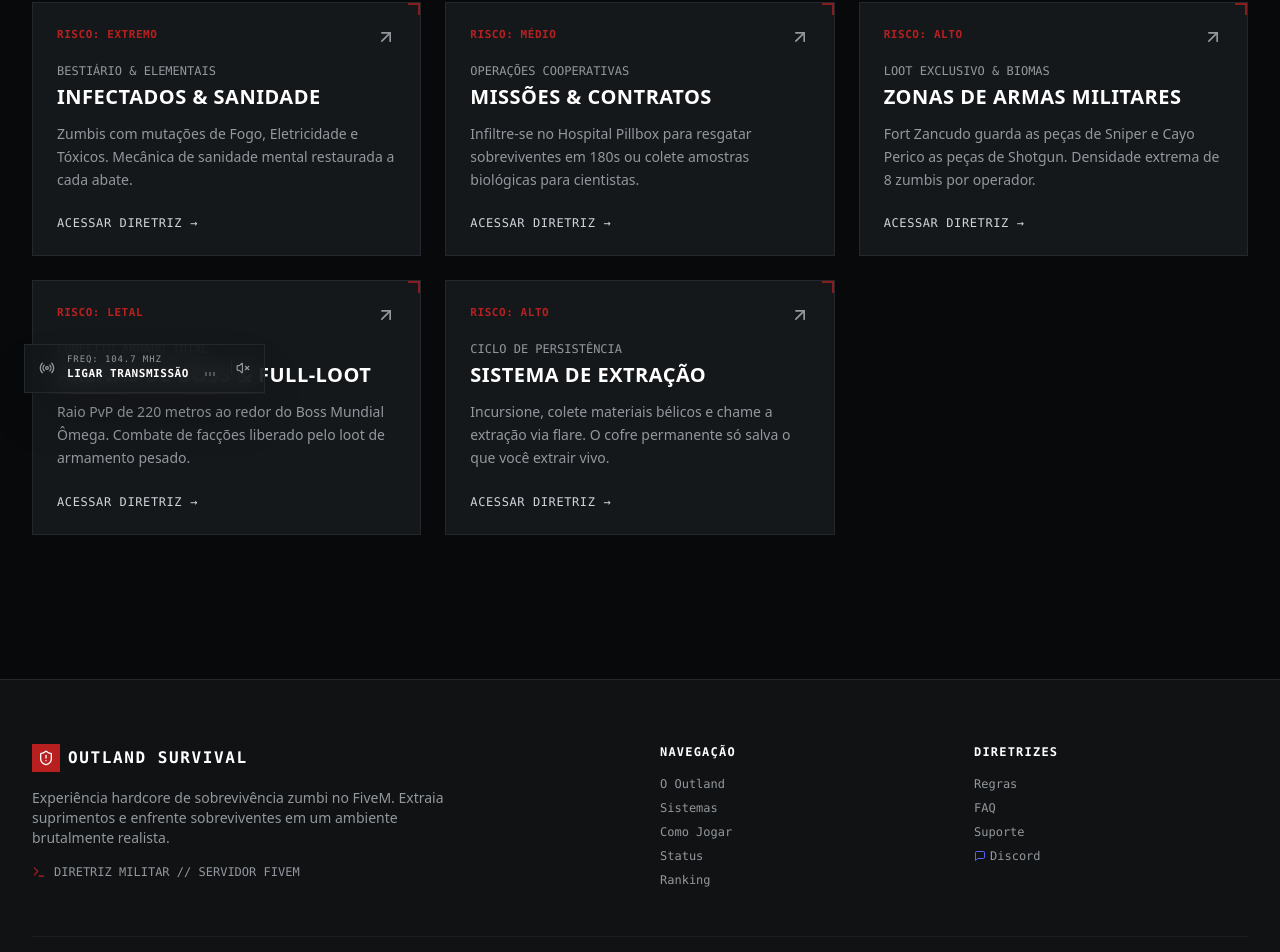
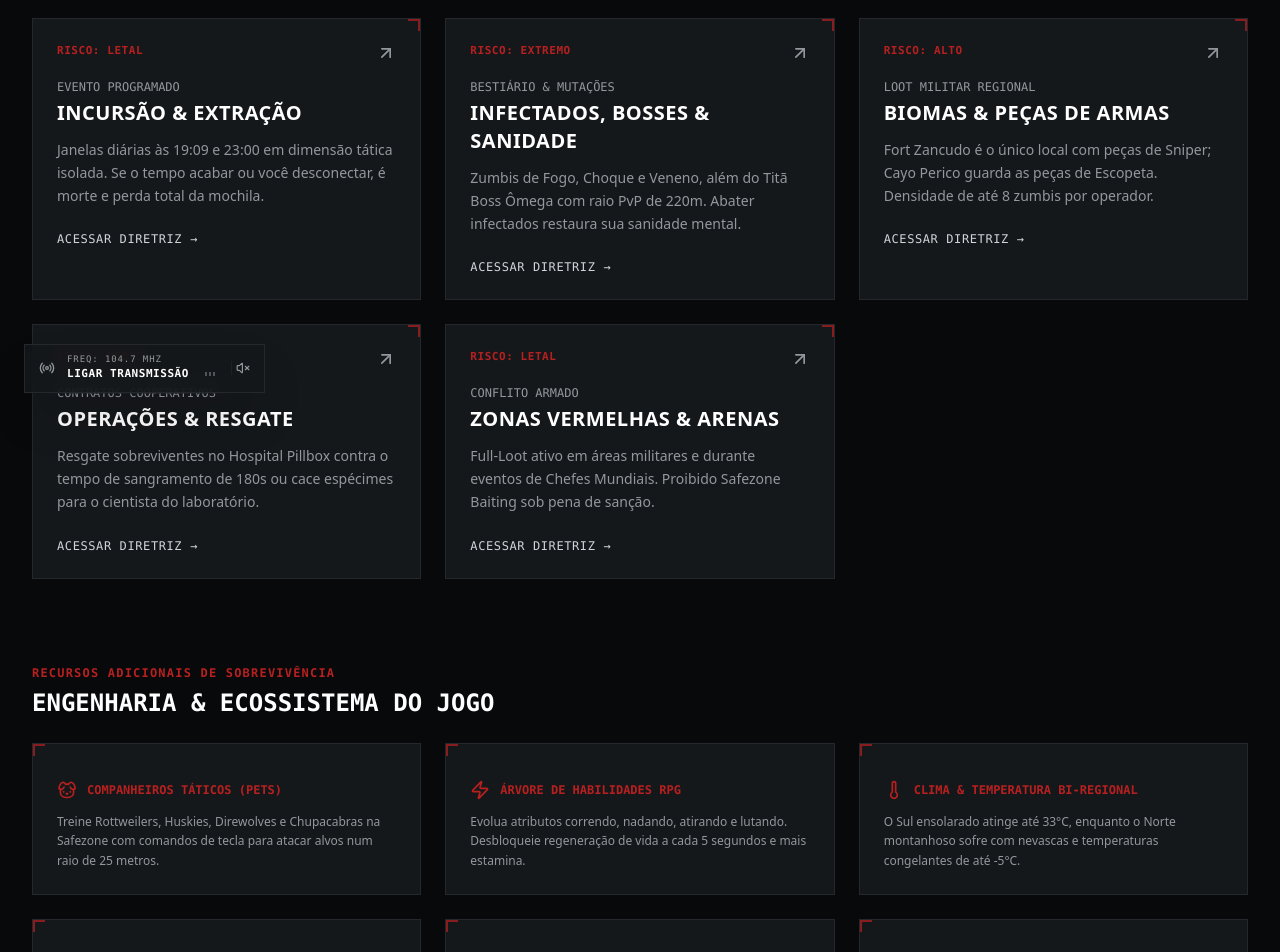
Before and after one commit to 08Dark08/outland-survival, a Next.js app: page /sistemas in a window 1280 px wide. Shown: the part 383-1335 px from the top of the page. Built offline with nearby package versions, Linux system fonts and the light colour scheme; no server answers.

Commit message:
atualizacao do site

```diff
--- a/src/app/sistemas/extracao/page.tsx
+++ b/src/app/sistemas/extracao/page.tsx
@@ -1,15 +1,89 @@
 import { SectionHeading } from "@/components/ui/SectionHeading";
 import { PlayNowButton } from "@/components/server/PlayNowButton";
+import { HudCorner } from "@/components/effects/HudCorner";
+import { Timer, AlertTriangle, ShieldCheck, Skull, Trophy, Radio } from "lucide-react";
+
+export const metadata = {
+  title: "Sistema de Incursão & Extração | Outland Survival",
+  description: "Janelas diárias de extração às 19:09 e 23:00 em dimensão isolada com full-loot.",
+};
 
 export default function ExtracaoPage() {
+  const schedules = [
+    { time: "19:09", label: "Incursão Diária 1", days: "Segunda a Domingo" },
+    { time: "23:00", label: "Incursão Noturna 2", days: "Segunda a Domingo" },
+  ];
+
   return (
-    <div className="max-w-5xl mx-auto px-4 py-12 space-y-8">
-      <SectionHeading badge="RETIRADA" title="SISTEMA DE EXTRAÇÃO" description="Somente itens extraídos em helipontos sinalizados persistem após a incursion." />
-      <div className="bg-background-panel border border-border p-6 space-y-4">
-        <h3 className="font-bold text-white uppercase">COMO FUNCIONA</h3>
-        <p className="text-sm text-tactical-gray">Ao iniciar o ponto de extração, um sinalizador de fumaça é disparado na área. Sobreviva aos 30 segundos de contagem para consolidar seus suprimentos.</p>
+    <div className="max-w-5xl mx-auto px-4 sm:px-6 lg:px-8 py-12 space-y-12 font-sans">
+      <SectionHeading
+        badge="EVENTO DE INCURSÃO PROGRAMADA"
+        title="INCURSÃO TÁTICA & EXTRAÇÃO HARDCORE"
+        description="O maior teste de coragem do Outland. O loot que você encontrar em campo só se torna permanente se você extrair vivo antes do encerramento da janela."
+      />
+
+      {/* HORÁRIOS DE RÁDIO */}
+      <div className="bg-background-panel border border-crimson p-6 md:p-8 relative shadow-tactical">
+        <HudCorner position="top-left" />
+        <div className="flex items-center gap-2 font-mono text-xs font-bold text-crimson uppercase tracking-wider mb-2">
+          <Radio className="w-4 h-4 animate-pulse" />
+          <span>CRONOGRAMA OFICIAL DE ABERTURA</span>
+        </div>
+        <h3 className="text-2xl font-bold font-mono uppercase text-white mb-4">
+          JANELAS DIÁRIAS DE EXTRAÇÃO
+        </h3>
+        <p className="text-xs text-tactical-gray mb-6 leading-relaxed">
+          Os participantes inscritos recebem um aviso geral no rádio 120 segundos antes do início e são transportados para a dimensão isolada do evento com uniforme militar tático:
+        </p>
+
+        <div className="grid grid-cols-1 sm:grid-cols-2 gap-4 font-mono">
+          {schedules.map((s, idx) => (
+            <div key={idx} className="bg-background-secondary border border-border p-4 flex items-center justify-between">
+              <div>
+                <div className="text-[10px] text-tactical-gray uppercase">{s.label}</div>
+                <div className="text-2xl font-black text-white">{s.time}</div>
+              </div>
+              <span className="text-[11px] text-tactical-green border border-tactical-green/40 px-2.5 py-1">
+                {s.days}
+              </span>
+            </div>
+          ))}
+        </div>
       </div>
-      <div className="flex justify-center"><PlayNowButton size="large" /></div>
+
+      {/* REGRAS CRÍTICAS DA EXTRAÇÃO */}
+      <div className="grid grid-cols-1 md:grid-cols-3 gap-6 font-mono text-xs">
+        <div className="bg-background-panel border border-border p-6 relative">
+          <HudCorner position="top-left" />
+          <Timer className="w-7 h-7 text-crimson mb-3" />
+          <h4 className="text-white font-bold uppercase text-sm mb-2">60 MINUTOS LIMITE</h4>
+          <p className="text-tactical-gray font-sans leading-relaxed">
+            A incursão dura exatamente 1 hora. Faltando 10 minutos, o rádio soa o alerta de emergência.
+          </p>
+        </div>
+
+        <div className="bg-background-panel border border-border p-6 relative">
+          <HudCorner position="top-left" />
+          <Skull className="w-7 h-7 text-crimson-alert mb-3" />
+          <h4 className="text-white font-bold uppercase text-sm mb-2">MORTE NO TIMEOUT</h4>
+          <p className="text-tactical-gray font-sans leading-relaxed">
+            Se não alcançar a zona de extração antes do tempo zerar ou se desconectar, a morte é sumária com perda de mochila.
+          </p>
+        </div>
+
+        <div className="bg-background-panel border border-border p-6 relative">
+          <HudCorner position="top-left" />
+          <Trophy className="w-7 h-7 text-tactical-amber mb-3" />
+          <h4 className="text-white font-bold uppercase text-sm mb-2">RANKING TOP 10</h4>
+          <p className="text-tactical-gray font-sans leading-relaxed">
+            Os 10 sobreviventes com maior número de extrações bem-sucedidas são imortalizados no quadro de honra.
+          </p>
+        </div>
+      </div>
+
+      <div className="flex justify-center pt-4">
+        <PlayNowButton size="large" />
+      </div>
     </div>
   );
 }
--- a/src/app/sistemas/page.tsx
+++ b/src/app/sistemas/page.tsx
@@ -1,63 +1,152 @@
 import { SectionHeading } from "@/components/ui/SectionHeading";
 import { SystemCard } from "@/components/systems/SystemCard";
+import { PlayNowButton } from "@/components/server/PlayNowButton";
+import { HudCorner } from "@/components/effects/HudCorner";
+import {
+  Skull,
+  Timer,
+  Crown,
+  Crosshair,
+  Brain,
+  Thermometer,
+  Package,
+  Scale,
+  Dog,
+  Wind,
+  Zap,
+  ShieldAlert,
+} from "lucide-react";
 
 export const metadata = {
   title: "Sistemas Operacionais | Outland Survival",
-  description: "Conheça a inteligência biológica, mecânicas de sanidade, boss mundial e zonas exclusivas de San Andreas.",
+  description: "Diretrizes e funcionamento de todos os sistemas de jogo do Outland Survival.",
 };
 
 export default function SistemasPage() {
   const systems = [
     {
+      slug: "extracao",
+      subtitle: "EVENTO PROGRAMADO",
+      title: "INCURSÃO & EXTRAÇÃO",
+      desc: "Janelas diárias às 19:09 e 23:00 em dimensão tática isolada. Se o tempo acabar ou você desconectar, é morte e perda total da mochila.",
+      threatLevel: "LETAL",
+    },
+    {
       slug: "zumbis",
-      subtitle: "BESTIÁRIO & ELEMENTAIS",
-      title: "INFECTADOS & SANIDADE",
-      desc: "Zumbis com mutações de Fogo, Eletricidade e Tóxicos. Mecânica de sanidade mental restaurada a cada abate.",
+      subtitle: "BESTIÁRIO & MUTAÇÕES",
+      title: "INFECTADOS, BOSSES & SANIDADE",
+      desc: "Zumbis de Fogo, Choque e Veneno, além do Titã Boss Ômega com raio PvP de 220m. Abater infectados restaura sua sanidade mental.",
       threatLevel: "EXTREMO",
     },
     {
+      slug: "regioes",
+      subtitle: "LOOT MILITAR REGIONAL",
+      title: "BIOMAS & PEÇAS DE ARMAS",
+      desc: "Fort Zancudo é o único local com peças de Sniper; Cayo Perico guarda as peças de Escopeta. Densidade de até 8 zumbis por operador.",
+      threatLevel: "ALTO",
+    },
+    {
       slug: "missoes",
-      subtitle: "OPERAÇÕES COOPERATIVAS",
-      title: "MISSÕES & CONTRATOS",
-      desc: "Infiltre-se no Hospital Pillbox para resgatar sobreviventes em 180s ou colete amostras biológicas para cientistas.",
+      subtitle: "CONTRATOS COOPERATIVOS",
+      title: "OPERAÇÕES & RESGATE",
+      desc: "Resgate sobreviventes no Hospital Pillbox contra o tempo de sangramento de 180s ou cace espécimes para o cientista do laboratório.",
       threatLevel: "MÉDIO",
     },
     {
-      slug: "regioes",
-      subtitle: "LOOT EXCLUSIVO & BIOMAS",
-      title: "ZONAS DE ARMAS MILITARES",
-      desc: "Fort Zancudo guarda as peças de Sniper e Cayo Perico as peças de Shotgun. Densidade extrema de 8 zumbis por operador.",
-      threatLevel: "ALTO",
+      slug: "pvp",
+      subtitle: "CONFLITO ARMADO",
+      title: "ZONAS VERMELHAS & ARENAS",
+      desc: "Full-Loot ativo em áreas militares e durante eventos de Chefes Mundiais. Proibido Safezone Baiting sob pena de sanção.",
+      threatLevel: "LETAL",
+    },
+  ];
+
+  const secondaryFeatures = [
+    {
+      icon: Dog,
+      title: "COMPANHEIROS TÁTICOS (PETS)",
+      desc: "Treine Rottweilers, Huskies, Direwolves e Chupacabras na Safezone com comandos de tecla para atacar alvos num raio de 25 metros.",
     },
     {
-      slug: "pvp",
-      subtitle: "CONFLITO ARMADO TOTAL",
-      title: "ARENAS DE BOSS & FULL-LOOT",
-      desc: "Raio PvP de 220 metros ao redor do Boss Mundial Ômega. Combate de facções liberado pelo loot de armamento pesado.",
-      threatLevel: "LETAL",
+      icon: Zap,
+      title: "ÁRVORE DE HABILIDADES RPG",
+      desc: "Evolua atributos correndo, nadando, atirando e lutando. Desbloqueie regeneração de vida a cada 5 segundos e mais estamina.",
     },
     {
-      slug: "extracao",
-      subtitle: "CICLO DE PERSISTÊNCIA",
-      title: "SISTEMA DE EXTRAÇÃO",
-      desc: "Incursione, colete materiais bélicos e chame a extração via flare. O cofre permanente só salva o que você extrair vivo.",
-      threatLevel: "ALTO",
+      icon: Thermometer,
+      title: "CLIMA & TEMPERATURA BI-REGIONAL",
+      desc: "O Sul ensolarado atinge até 33°C, enquanto o Norte montanhoso sofre com nevascas e temperaturas congelantes de até -5°C.",
+    },
+    {
+      icon: Scale,
+      title: "MERCADO DE ESCAMBO & BIOCHIPS",
+      desc: "Sem dinheiro comum de papel: negocie usando Sucata como moeda base, BioChips para alta tecnologia e 14 matérias-primas de escambo.",
+    },
+    {
+      icon: Package,
+      title: "EXPEDIÇÕES & FARM PASSIVO",
+      desc: "12 níveis de expedições automáticas para coletar madeira, enxofre para pólvora, componentes químicos e peças raras enquanto joga.",
+    },
+    {
+      icon: Wind,
+      title: "INFILTRAÇÃO COM WINGSUIT",
+      desc: "Três plataformas de salto a até 1.500 metros de altitude para planar velozmente sobre San Andreas sem chamar atenção de hordas.",
     },
   ];
 
   return (
-    <div className="max-w-7xl mx-auto px-4 sm:px-6 lg:px-8 py-12 space-y-12 font-sans">
+    <div className="max-w-7xl mx-auto px-4 sm:px-6 lg:px-8 py-12 space-y-16 font-sans">
+
       <SectionHeading
-        badge="DIRETRIZES DO SERVIDOR"
+        badge="DIRETÓRIO TÁTICO"
         title="SISTEMAS OPERACIONAIS DO OUTLAND"
-        description="Arquitetura de sobrevivência hardcore construída com base em inteligência biológica, loot regionalizado e combates de alto risco."
+        description="Uma estrutura profunda de sobrevivência onde cada mecânica foi desenhada para valorizar o risco, o esforço e a persistência do operador."
       />
 
+      {/* CARDS PRINCIPAIS COM PÁGINAS DEDICADAS */}
       <div className="grid grid-cols-1 md:grid-cols-2 lg:grid-cols-3 gap-6">
         {systems.map((s) => (
           <SystemCard key={s.slug} {...s} />
         ))}
       </div>
+
+      {/* MECÂNICAS INTEGRADAS DO SERVIDOR */}
+      <div className="space-y-6 pt-4">
+        <div>
+          <span className="font-mono text-xs text-crimson font-bold uppercase tracking-widest">
+            RECURSOS ADICIONAIS DE SOBREVIVÊNCIA
+          </span>
+          <h3 className="text-2xl font-black font-mono uppercase text-white mt-1">
+            ENGENHARIA & ECOSSISTEMA DO JOGO
+          </h3>
+        </div>
+
+        <div className="grid grid-cols-1 md:grid-cols-2 lg:grid-cols-3 gap-6">
+          {secondaryFeatures.map((f, idx) => {
+            const Icon = f.icon;
+            return (
+              <div
+                key={idx}
+                className="bg-background-panel border border-border p-6 relative space-y-3 hover:border-zinc-500 transition-colors"
+              >
+                <HudCorner position="top-left" />
+                <div className="flex items-center gap-2.5 text-crimson font-mono font-bold text-xs uppercase">
+                  <Icon className="w-5 h-5 text-crimson" />
+                  <span>{f.title}</span>
+                </div>
+                <p className="text-xs text-tactical-gray leading-relaxed font-sans">
+                  {f.desc}
+                </p>
+              </div>
+            );
+          })}
+        </div>
+      </div>
+
+      <div className="flex justify-center pt-4">
+        <PlayNowButton size="large" />
+      </div>
+
     </div>
   );
 }
--- a/src/app/sistemas/regioes/page.tsx
+++ b/src/app/sistemas/regioes/page.tsx
@@ -1,40 +1,37 @@
 import { SectionHeading } from "@/components/ui/SectionHeading";
 import { HudCorner } from "@/components/effects/HudCorner";
-import { ShieldAlert, Crosshair, Skull, MapPin, Target, Sparkles } from "lucide-react";
+import { MapPin, Target, Sparkles } from "lucide-react";
 
 export const metadata = {
-  title: "Zonas Militares & Biomas | Outland Survival",
-  description: "Zonas exclusivas de armamento: Fort Zancudo de Sniper e Cayo Perico de Shotgun.",
+  title: "Zonas de Loot & Biomas | Outland Survival",
+  description: "Zonas exclusivas de peças de armas: Fort Zancudo de Sniper e Cayo Perico de Escopetas.",
 };
 
 export default function RegioesPage() {
   const exclusiveZones = [
     {
-      code: "ARMYB",
+      code: "SETOR MILITAR",
       name: "FORT ZANCUDO (BASE MILITAR)",
       exclusive: "PEÇAS DE SNIPER EXCLUSIVAS",
-      density: "8 Zumbis / Operador",
-      desc: "O perímetro militar mais protegido de San Andreas. É o ÚNICO local do mapa com drop de Peças de Rifle de Precisão (SNIPER_BODY e SNIPER_BAREL) em Bosses.",
-      loot: ["SNIPER_BODY (Exclusivo)", "SNIPER_BAREL (Exclusivo)", "Molas de Armas", "Kevlar Militar", "Pólvora"],
-      danger: "LETAL",
+      density: "8 Zumbis por Operador",
+      desc: "O perímetro mais fortificado de San Andreas. É o ÚNICO local do mapa com drop de Peças de Rifle de Precisão em Chefes.",
+      loot: ["Corpo de Sniper (Exclusivo)", "Cano de Sniper (Exclusivo)", "Corpo de Fuzil", "Molas de Armamento", "Placas de Kevlar", "Pólvora"],
     },
     {
-      code: "ISHEIST",
+      code: "SETOR INSULAR",
       name: "ILHA DE CAYO PERICO",
-      exclusive: "PEÇAS DE SHOTGUN EXCLUSIVAS",
-      density: "8 Zumbis / Operador",
-      desc: "Complexo insular isolado com vegetação densa. É o ÚNICO local com drop garantido de Peças de Escopetas Pesadas (SHOT_BODY e SHOT_BAREL).",
-      loot: ["SHOT_BODY (Exclusivo)", "SHOT_BAREL (Exclusivo)", "Metal HQ", "Molotovs", "Kevlar Militar"],
-      danger: "LETAL",
+      exclusive: "PEÇAS DE ESCOPETA EXCLUSIVAS",
+      density: "8 Zumbis por Operador",
+      desc: "Complexo insular isolado por mar hostil. É o ÚNICO local do mapa onde é possível recuperar Peças de Escopeta Pesada.",
+      loot: ["Corpo de Escopeta (Exclusivo)", "Cano de Escopeta (Exclusivo)", "Metal de Alta Qualidade", "Coquetéis Molotov", "Placas de Kevlar"],
     },
     {
-      code: "AIRP & PALMPOW",
+      code: "SETOR INDUSTRIAL",
       name: "AEROPORTO & USINA PALMER-TAYLOR",
-      exclusive: "PEÇAS DE RIFLE & SUBMETRALHADORA",
-      density: "6 Zumbis / Operador",
-      desc: "Zonas industriais e pistas amplas com densidade de 6 infectados por operador. Peças balanceadas de Fuzil e SMGs.",
-      loot: ["RIFLE_BODY", "SMG_BODY", "PISTOL_BODY", "Molas", "Pólvora"],
-      danger: "ALTO",
+      exclusive: "PEÇAS DE FUZIL & SUBMETRALHADORA",
+      density: "6 Zumbis por Operador",
+      desc: "Grandes instalações urbanas com alta densidade de infectados. Fontes essenciais para fabricação de armamento automático.",
+      loot: ["Corpo de Fuzil", "Cano de Fuzil", "Corpo de Submetralhadora", "Cano de Submetralhadora", "Corpo de Pistola"],
     },
   ];
 
@@ -50,19 +47,18 @@ export default function RegioesPage() {
     <div className="max-w-6xl mx-auto px-4 sm:px-6 lg:px-8 py-12 space-y-16 font-sans">
       <SectionHeading
         badge="CARTOGRAFIA DE RISCO"
-        title="ZONAS DE LOOT MILITAR & SPAWNS DE BOSS"
-        description="Em Outland o armamento pesado não nasce em qualquer lugar. Saiba onde incursionar para fabricar snipers e escopetas."
+        title="ZONAS DE LOOT EXCLUSIVO & SPAWNS DO CHEFE"
+        description="Em Outland o armamento pesado depende da sua rota de infiltração. Conheça as regiões exclusivas para montagem de rifles e escopetas."
       />
 
-      {/* ZONAS EXCLUSIVAS */}
       <div className="space-y-6">
         {exclusiveZones.map((zone) => (
-          <div key={zone.code} className="bg-background-panel border border-border p-6 md:p-8 relative space-y-4">
+          <div key={zone.name} className="bg-background-panel border border-border p-6 md:p-8 relative space-y-4">
             <HudCorner position="top-left" />
             <div className="flex flex-col sm:flex-row sm:items-center justify-between gap-2 border-b border-border/60 pb-3">
               <div className="flex items-center gap-2 font-mono">
                 <span className="text-xs px-2 py-0.5 border border-crimson/50 text-crimson-alert bg-crimson/10 font-bold">
-                  ZONA {zone.code}
+                  {zone.code}
                 </span>
                 <span className="text-xs text-tactical-gray font-bold">DENSIDADE: {zone.density}</span>
               </div>
@@ -89,7 +85,7 @@ export default function RegioesPage() {
         ))}
       </div>
 
-      {/* PONTOS DE SPAWN DO BOSS ÔMEGA */}
+      {/* SPAWNS DO BOSS ÔMEGA */}
       <div className="bg-background-panel border border-crimson/60 p-6 md:p-8 relative">
         <HudCorner position="top-left" />
         <div className="flex items-center gap-2 font-mono text-xs font-bold text-crimson uppercase tracking-wider mb-2">
@@ -97,10 +93,10 @@ export default function RegioesPage() {
           <span>ROTA DE CONTAMINAÇÃO DO TITÃ ÔMEGA</span>
         </div>
         <h3 className="text-xl font-bold font-mono uppercase text-white mb-4">
-          LOCAIS DE APARIÇÃO DO BOSS MUNDIAL
+          PONTOS DE APARIÇÃO DO CHEFE MUNDIAL
         </h3>
         <p className="text-xs text-tactical-gray mb-6">
-          Ao soar a sirene de rádio, o Boss Ômega surge aleatoriamente em um destes 5 pontos de San Andreas com perímetro de guerra de 220 metros:
+          Ao soar o sinal de rádio, o Titã Ômega surge em um destes 5 pontos com perímetro PvP ativo de 220 metros:
         </p>
 
         <div className="grid grid-cols-1 sm:grid-cols-2 md:grid-cols-3 gap-3 font-mono text-xs">
```
Also changed, not shown: src/app/sistemas/missoes/page.tsx (+12 -12 lines).
